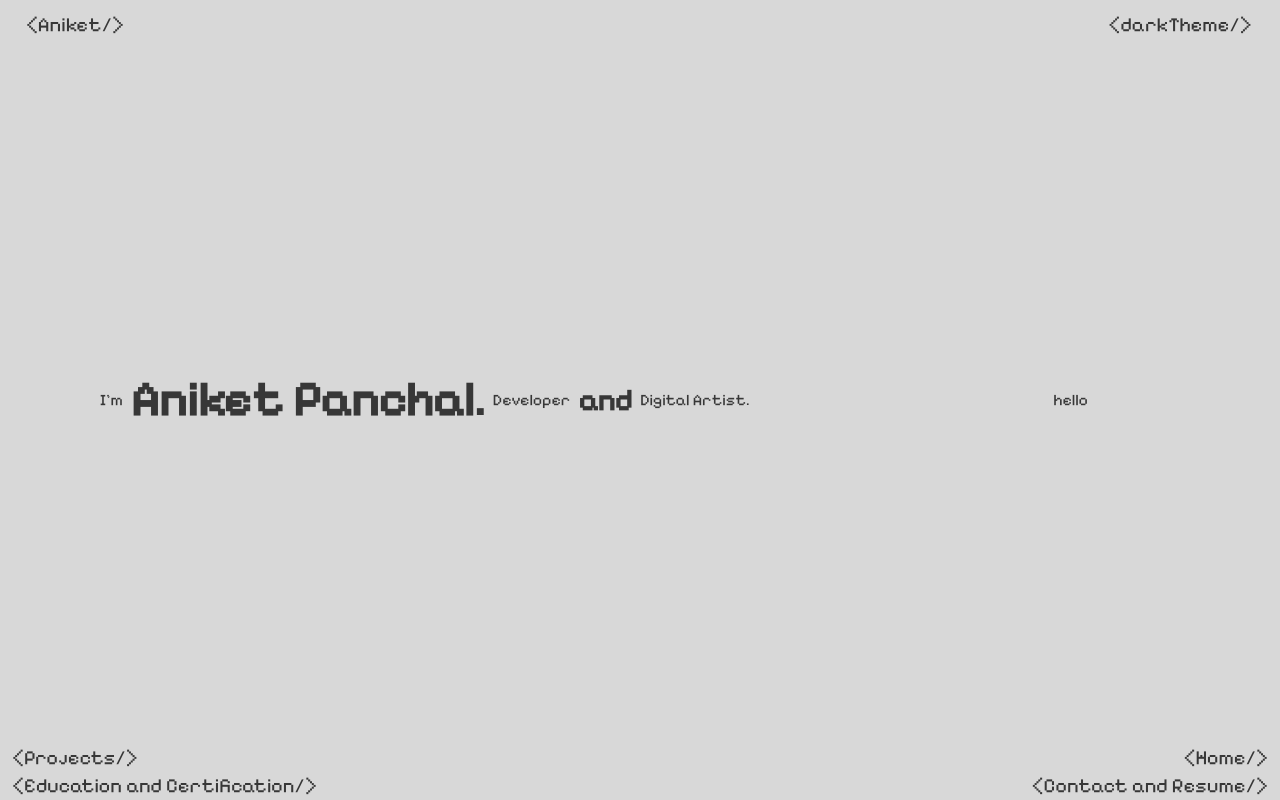
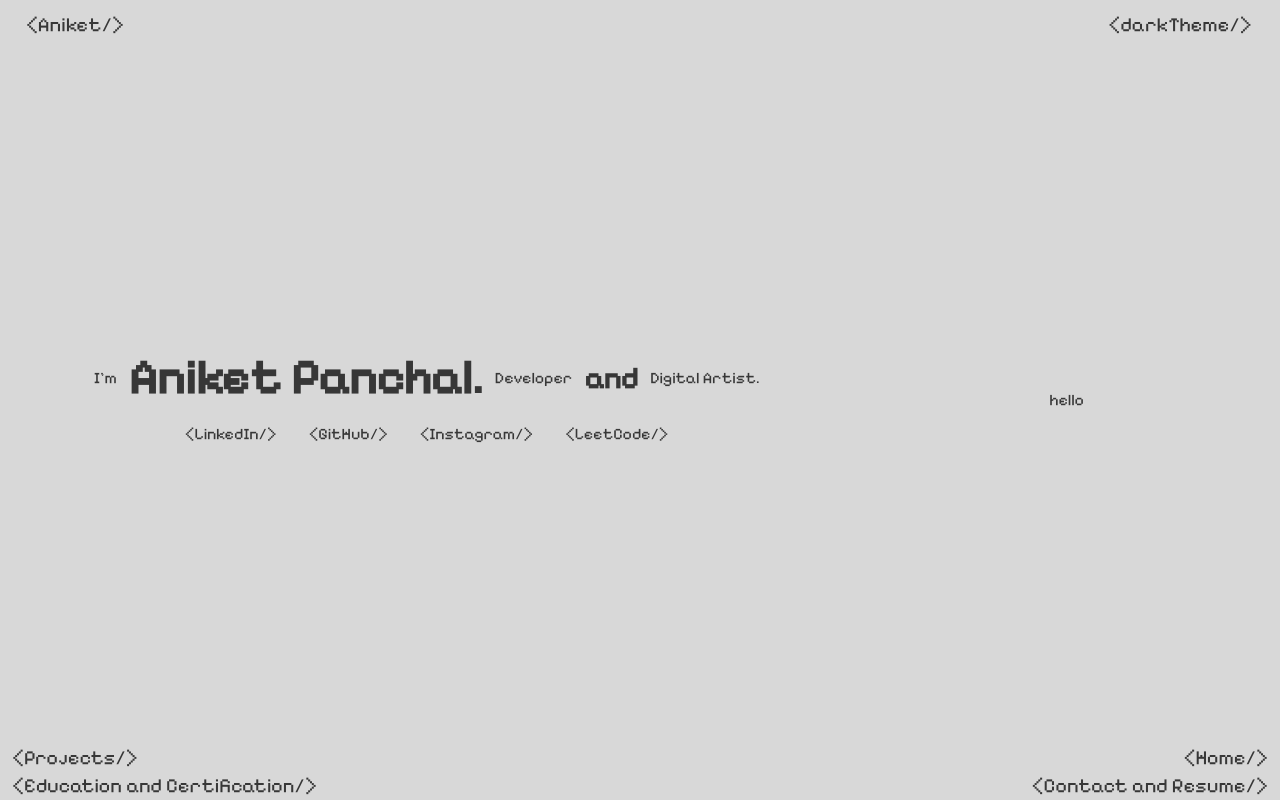
Before and after one commit to babanigit/Pixelify-porfolio-TS, a React (Create React App) app: page /home in a window 1280 px wide. Shown: the top 800 px of the page. Built offline with nearby package versions, Linux system fonts and the light colour scheme.

Commit message:
new added

```diff
--- /dev/null
+++ b/src/assets/Links.ts
@@ -0,0 +1,20 @@
+
+
+interface link {
+  github: string;
+  linkedin: string;
+  gmail: string;
+  facebook: string;
+  instagram: string;
+  leetcode:string;
+}
+
+export const socialMediaLinks: link = {
+  /* Your Social Media Link */
+  github: "https://www.github.com/babanigit",
+  linkedin: "https://www.linkedin.com/in/aniket-vilas-panchal",
+  gmail: "creativeap07@gmail.com",
+  facebook: "https://www.facebook.com/profile.php?id=100014709424349",
+  instagram:"https://instagram.com/changeyourthinkingg?igshid=MzRlODBiNWFlZA==",
+  leetcode:"",
+};
--- a/src/assets/theme.ts
+++ b/src/assets/theme.ts
@@ -1,5 +1,3 @@
-
-
 // Theme Presets
 
 export interface ThemeDataType {
@@ -19,7 +17,6 @@ export interface ThemeDataType {
   name: "dark",
   body: "#373737",
   text: "#D8D8D8",
-
 };
 
 export const themes: { [key: string]: ThemeDataType } = {
--- a/src/components/3SocialLinks/SocialLinks.tsx
+++ b/src/components/3SocialLinks/SocialLinks.tsx
@@ -1,20 +1,42 @@
-import React from "react";
 import { ThemeDataType } from "../../assets/theme";
+import { socialMediaLinks } from "../../assets/Links";
+
 interface Iprops {
   theme: ThemeDataType;
 }
+
 const SocialLinks = ({ theme }: Iprops) => {
-    const LinkedIn = "<LinkedIn/>"
-    const GH = "<GitHub/>"
-    const Insta ="<Instagram/>"
-    const LeetCode = "<LeetCode/>"
+  const LinkedIn = "<LinkedIn/>";
+  const GH = "<GitHub/>";
+  const Insta = "<Instagram/>";
+  const LeetCode = "<LeetCode/>";
+
   return (
     <>
-      <div className=" grid h-auto w-[480px] justify-evenly bg-blue-400 grid-flow-col gap-3     ">
-        <div className=" bg-yellow-300 w-auto  " ><a href="https://www.linkedin.com/in/aniket-vilas-panchal/" target="_blank">{LinkedIn}</a></div>
-        <div className=" bg-yellow-300 w-auto  " ><a href="" target="_blank">{GH}</a></div>
-        <div className=" bg-yellow-300 w-auto  " ><a href="" target="_blank">{Insta}</a></div>
-        <div className=" bg-yellow-300 w-auto  " ><a href="" target="_blank">{LeetCode}</a></div>
+      <div className=" grid h-auto w-auto place-content-center grid-flow-col gap-8     ">
+        <div className="  w-auto h-auto   ">
+          <a
+            href={socialMediaLinks.linkedin}
+            target="_blank"
+          >
+            {LinkedIn}
+          </a>
+        </div>
+        <div className="  w-auto h-auto   ">
+          <a href={socialMediaLinks.github} target="_blank">
+            {GH}
+          </a>
+        </div>
+        <div className="  w-auto h-auto   ">
+          <a href={socialMediaLinks.instagram} target="_blank">
+            {Insta}
+          </a>
+        </div>
+        <div className="  w-auto h-auto   ">
+          <a href={socialMediaLinks.leetcode} target="_blank">
+            {LeetCode}
+          </a>
+        </div>
       </div>
     </>
   );
--- a/src/conteners/1greeting/Greeting.tsx
+++ b/src/conteners/1greeting/Greeting.tsx
@@ -1,20 +1,23 @@
 import React from "react";
 import { ThemeDataType } from "../../assets/theme";
-
+import SocialLinks from "../../components/3SocialLinks/SocialLinks";
 
 interface dataType {
   theme: ThemeDataType;
 }
 
-const Greeting = (theme: dataType) => {
+const Greeting = ({theme}: dataType) => {
   const code = "</>";
   return (
     <>
-      <div className=" h-screen w-screen grid grid-cols-3 gap-3 bg-red-2">
-        <div className=" h-full w-full  grid  items-center  col-span-2  gap-2 justify-center grid-flow-col">
-          I'm <div className=" text-5xl font-bold">Aniket Panchal.</div>{" "}
-          Developer <div className=" text-3xl font-bold">and</div> Digital
-          Artist.
+      <div className=" h-screen w-screen grid grid-cols-3 ">
+        <div className=" grid col-span-2  place-content-center gap-5 ">
+          <div className=" h-full w-full grid  place-items-center gap-3 grid-flow-col">
+            I'm <div className=" text-5xl font-bold">Aniket Panchal.</div>{" "}
+            Developer <div className=" text-3xl font-bold">and</div> Digital
+            Artist.
+          </div>
+          <div ><SocialLinks theme={theme}/></div>
         </div>
 
         <div className=" h-full w-full grid justify-center items-center  col-span-1">
```
Also changed, not shown: src/assets/theme.txt (deleted). Lines whose indentation alone changed are shown as unchanged.
